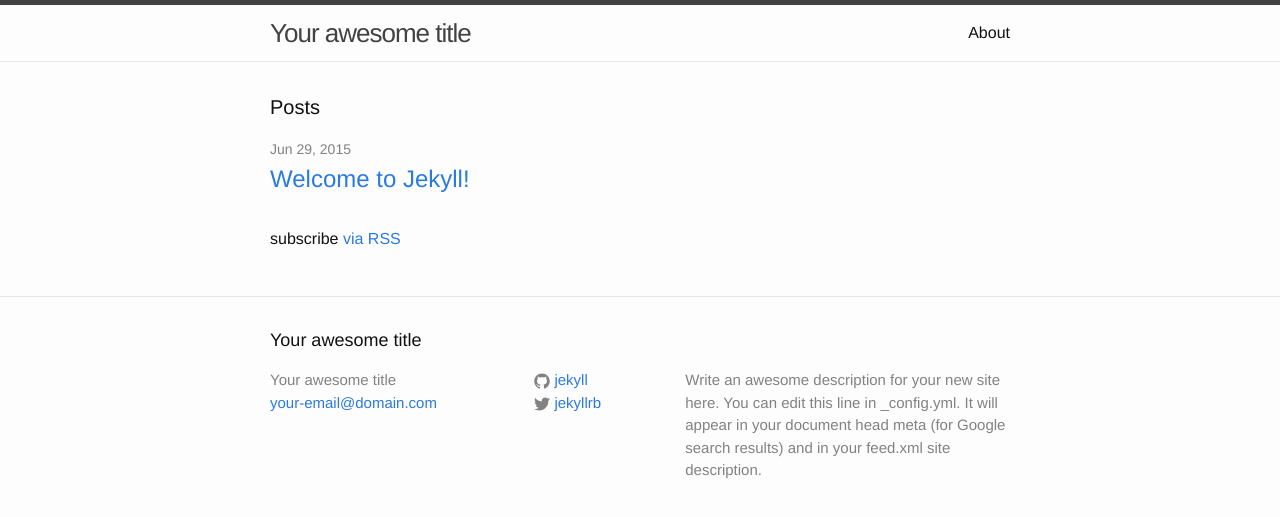
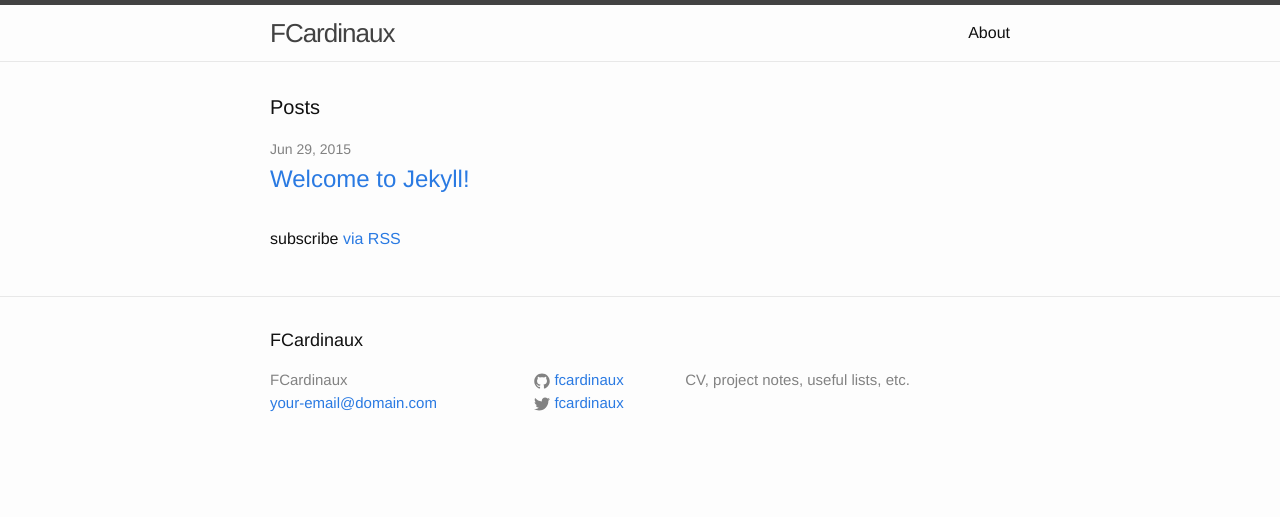
Before and after one commit to fcardinaux/fcardinaux.github.io, a Jekyll site: the page built from index.html, in a window 1280 px wide. Shown: the top 517 px of the page. Built offline with Jekyll 4.4.1, drawn with Linux system fonts in a browser that asks for light colours.

Commit message:
Configuration

```diff
--- a/_config.yml
+++ b/_config.yml
@@ -1,14 +1,20 @@
 # Site settings
-title: Your awesome title
+title: FCardinaux
 email: your-email@domain.com
+
+# Write an awesome description for your new site here.
+# It will appear in your document head meta (for Google search results)
+# and in your feed.xml site description.
 description: > # this means to ignore newlines until "baseurl:"
-  Write an awesome description for your new site here. You can edit this
-  line in _config.yml. It will appear in your document head meta (for
-  Google search results) and in your feed.xml site description.
+  CV, project notes,
+  useful lists, etc.
+
 baseurl: "" # the subpath of your site, e.g. /blog/
+
 url: "http://yourdomain.com" # the base hostname & protocol for your site
-twitter_username: jekyllrb
-github_username:  jekyll
+
+twitter_username: fcardinaux
+github_username:  fcardinaux
 
 # Build settings
 markdown: kramdown
```
